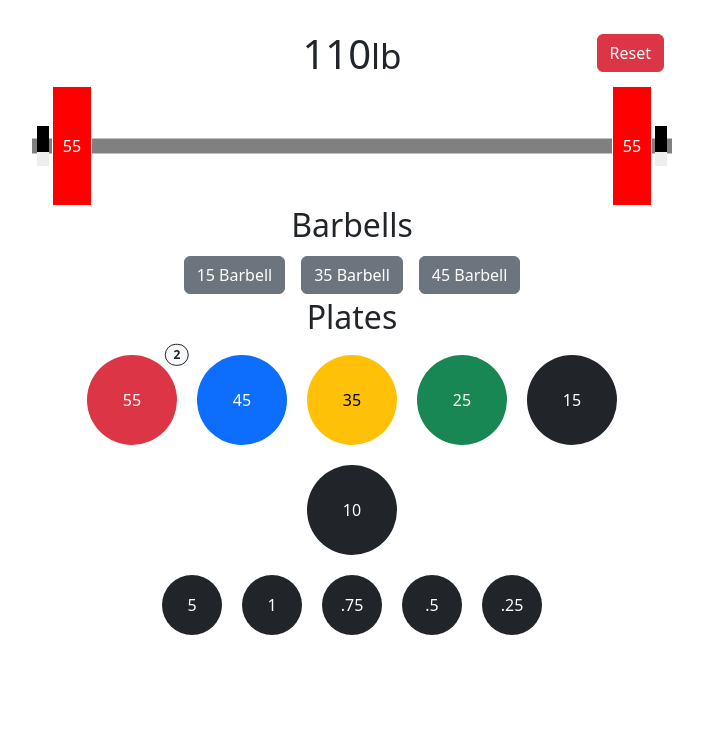
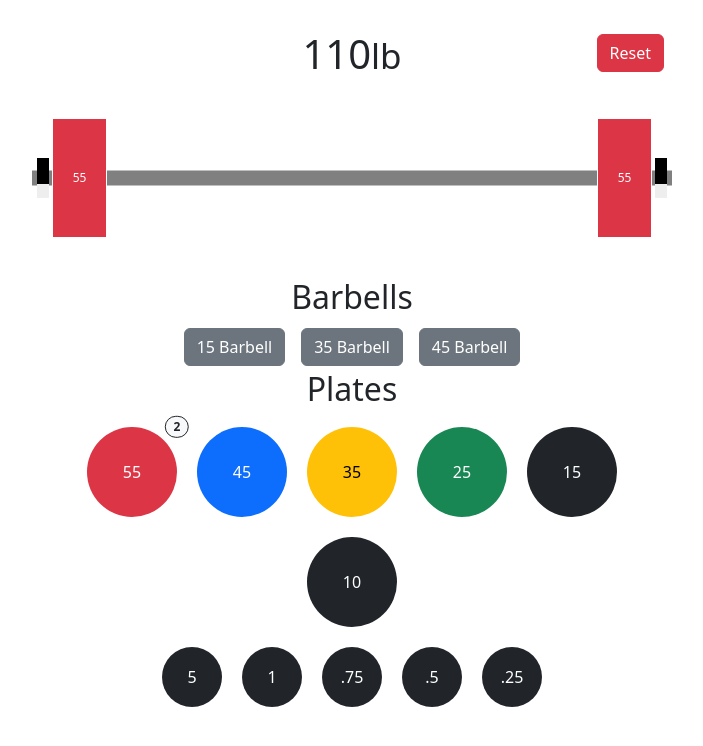
Before and after one commit to nikibrown/next-barbell-calculator, a Next.js app: page / in a window 1280 px wide. Both pictures are taken after a click on the button "55". Shown: the top 746 px of the page, without its empty margins (288-991 px from the left). Built offline with nearby package versions, Linux system fonts and the light colour scheme.

Commit message:
update plate colors

```diff
--- a/components/PlateOnBarbell.js
+++ b/components/PlateOnBarbell.js
@@ -6,7 +6,7 @@ export default function PlateOnBarbell({weightNum, onPress, disableBarbell, rese
 
     return (
         <span className={`barbell-plate barbell-plate-${weightNum}`}>
-            <span>{weightNum}</span>
+            <span class="weight-number">{weightNum}</span>
         </span>
     )
 }
--- a/styles.scss
+++ b/styles.scss
@@ -132,6 +132,7 @@ main {
 
 
 .barbell-weights {
+	margin: 40px 0;
 	height: 120px;
 	display: flex;
 	align-items: center;
@@ -156,6 +157,7 @@ main {
 .weights {
 	display: flex;
 	position: relative;
+	align-items: center;
 }
 
 
@@ -200,27 +202,31 @@ main {
 	display: flex;
 	align-items: center;
 	justify-content: center;
-	width: 40px;
 	height: 120px;
 	z-index: 1;
 	border: 1px solid #fff;
+	font-size: 12px;
 }
 
 
 .barbell-plate-55 {
-	background-color: red;
+	background-color: #dc3545;
+	width: 55px;
 }
 
 .barbell-plate-45 {
-	background-color: blue;
+	background-color: #0d6efd;
+	width: 45px;
 }
 
 .barbell-plate-35 {
-	background-color: yellow;
+	background-color: #ffc107;
+	width: 35px
 }
 
 .barbell-plate-25 {
-	background-color: green;
+	background-color: #157347;
+	width: 25px;
 }
 
 .barbell-plate-15 {
@@ -234,3 +240,25 @@ main {
 	background-color: black;
 	width: 20px;
 }
+
+.barbell-plate-5 {
+	background-color: black;
+	width: 15px;
+	height: 60px;
+}
+
+.barbell-plate-1 {
+	background-color: black;
+	width: 10px;
+	height: 60px;
+}
+
+[class*="barbell-plate-0"] {
+	background-color: black;
+	width: 10px;
+	height: 60px;
+}
+
+[class*="barbell-plate-0"] .weight-number {
+	transform: rotate(90deg);
+}
```
